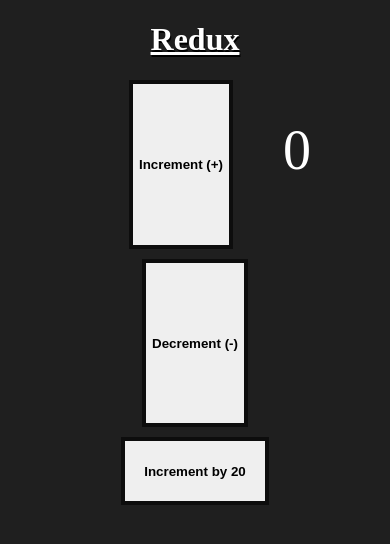
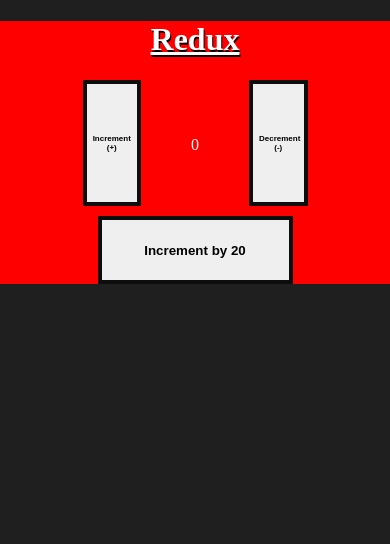
Before and after one commit to heytemisan/redux-toolkit, a React (Create React App) app in the folder react-redux/: page / in a window 390 px wide. Shown: the top 544 px of the page. Built offline with nearby package versions, Linux system fonts and the light colour scheme; a web font is replaced by a local one.

Commit message:
feat: styled App.css

```diff
--- a/react-redux/src/App.css
+++ b/react-redux/src/App.css
@@ -1,10 +1,15 @@
 @import url('https://fonts.googleapis.com/css2?family=Nova+Round&display=swap');
 
-.App {
+.app {
   text-align: center;
-  width: 70%;
+  width: 50%;
   margin: auto;
   font-family: 'Nova Round', cursive;
+}
+
+.app__container {
+  display:flex;
+  flex-direction: column;
 }
 
 h1 {
@@ -29,11 +34,29 @@
 .btnAmt {
   cursor: pointer;
   height: 8vh;
-  width: 54%;
+  width: 50%;
   border: 4px solid rgba(0, 0, 0, 0.946);
   font-weight: bold;
 }
 
 button:hover {
   background: gray;
+  border-radius: 12px;
 }
+
+@media screen and (max-width: 700px) {
+  .app {
+    width: 100%;
+    background: red;
+  }
+
+  .btn {
+    font-size: 8px;
+    width: 15%;
+    height: 15vh;
+  }
+
+  .count {
+    font-size: 1rem;
+  }
+}
--- a/react-redux/src/App.tsx
+++ b/react-redux/src/App.tsx
@@ -10,9 +10,10 @@
   const count  = useSelector((state: RootState) => state.counter.count);
   const dispatch = useDispatch(); //call action from the reducer
   return (
-    <div className='App'>
+    <div className='app'>
       <h1>Redux</h1>
-      <div>
+      <div className="app__container">
+        <div className="first">
           <button
             className='btn'
             aria-label="Increment value"
@@ -29,6 +30,7 @@
             Decrement (-)
           </button>
         </div>
+        <div className="second">
           <button
             className='btnAmt'
             aria-label="incrementByAmount"
@@ -37,6 +39,9 @@
             Increment by 20
           </button>
         </div>
+      </div>
+
+    </div>
   );
 }
 
```
Lines whose indentation alone changed are shown as unchanged.
